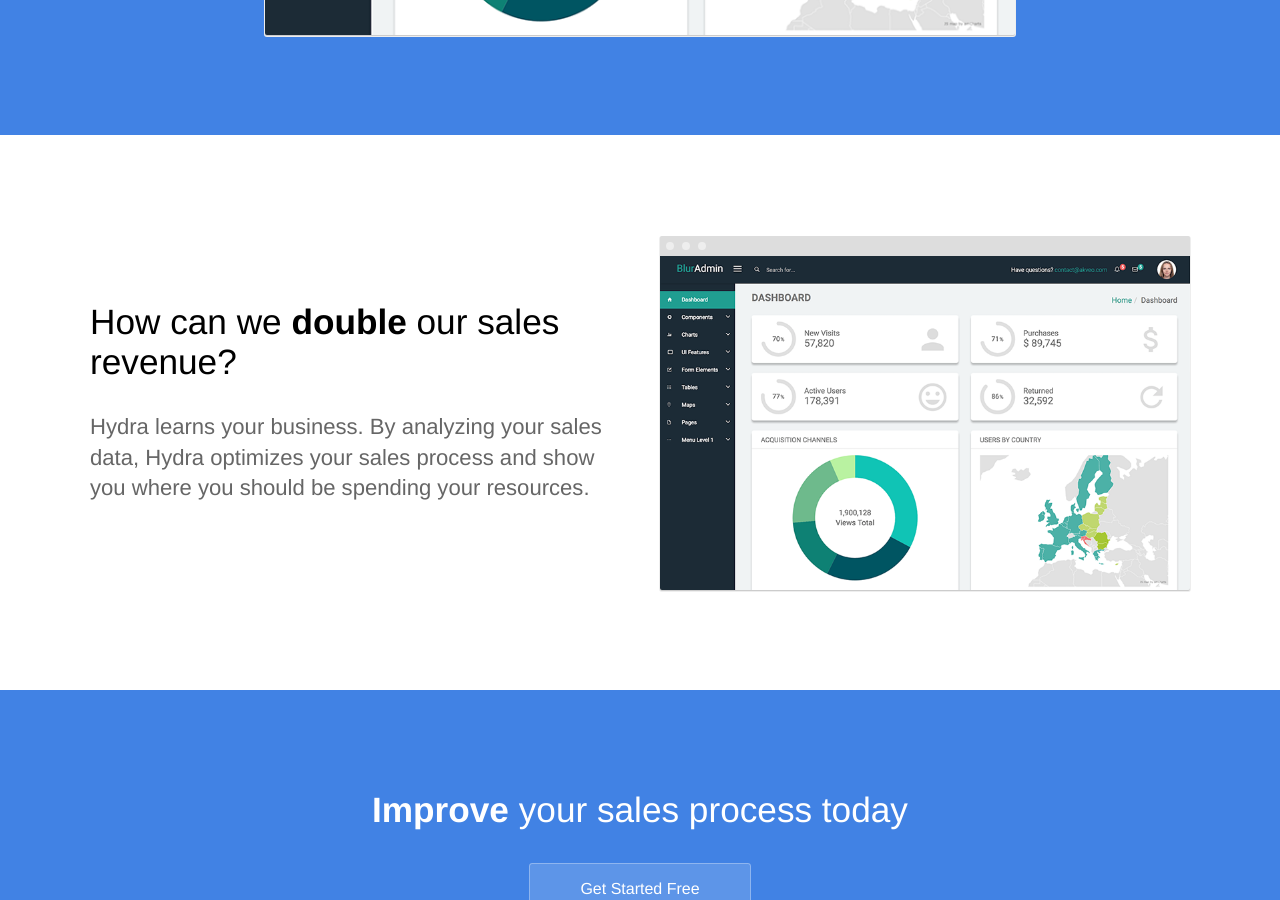
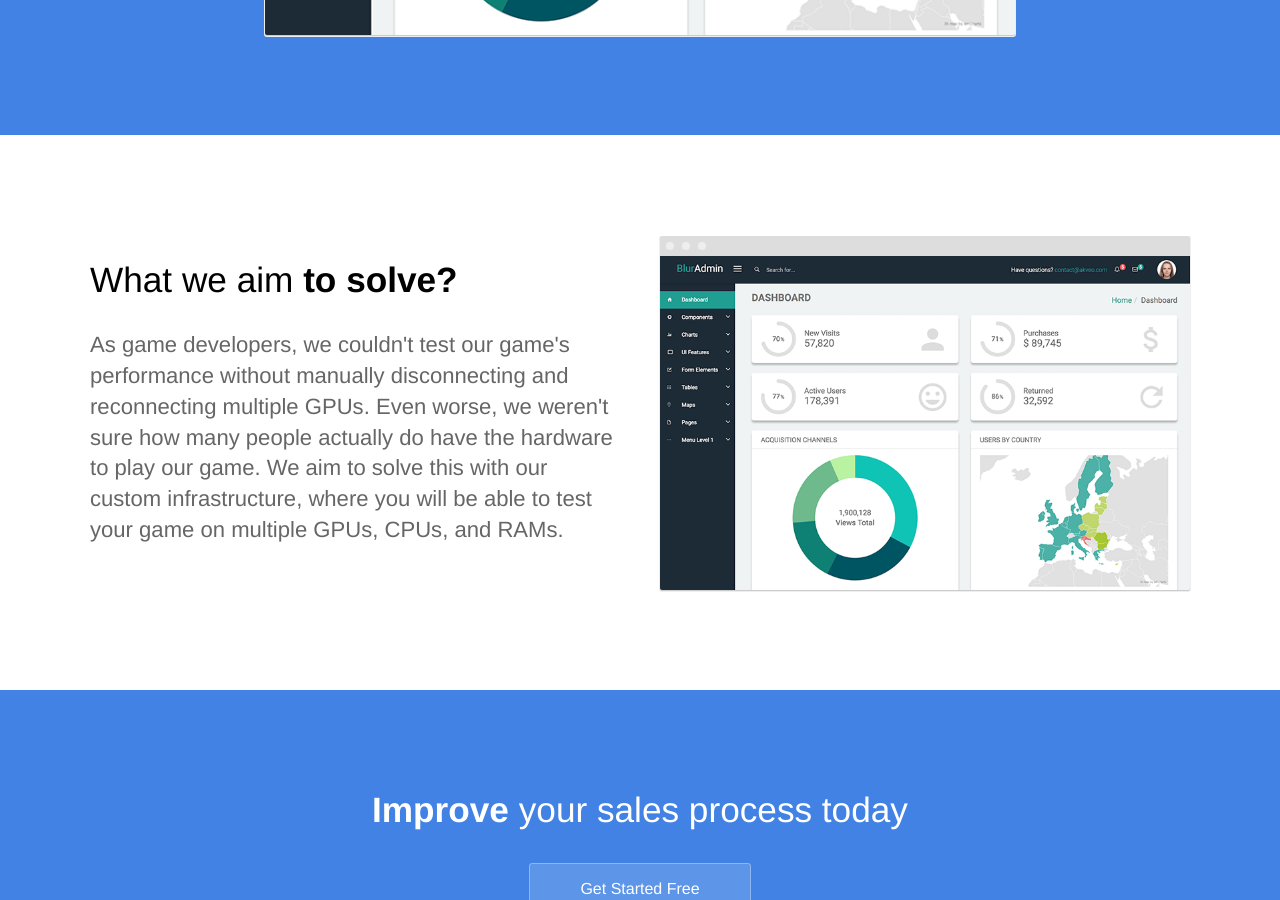
Before and after one commit to EnigmaticMachines/performace, a Jekyll site: the page built from index.html, in a window 1280 px wide and 900 px high, scrolled down 874 px. Built offline with Jekyll 4.4.1, drawn with Linux system fonts in a browser that asks for light colours.

Commit message:
Landing page edit

```diff
--- a/index.html
+++ b/index.html
@@ -17,8 +17,8 @@ description: Welcome to cloud performance game testing.
 	<section>
 		<div class="container flex">
 			<div class="text editable">
-				<h2>How can we <strong>double</strong> our sales revenue?</h2>
-				<p>Hydra learns your business. By analyzing your sales data, Hydra optimizes your sales process and show you where you should be spending your resources. </p>
+				<h2>What we aim <strong>to solve?</strong></h2>
+				<p>As game developers, we couldn't test our game's performance without manually disconnecting and reconnecting multiple GPUs. Even worse, we weren't sure how many people actually do have the hardware to play our game. We aim to solve this with our custom infrastructure, where you will be able to test your game on multiple GPUs, CPUs, and RAMs. </p>
 			</div>
 			<div class="image">
 				<img src="{{ site.baseurl }}/images/dashboard.png" alt="Screenshot" class="screenshot editable" />
```
